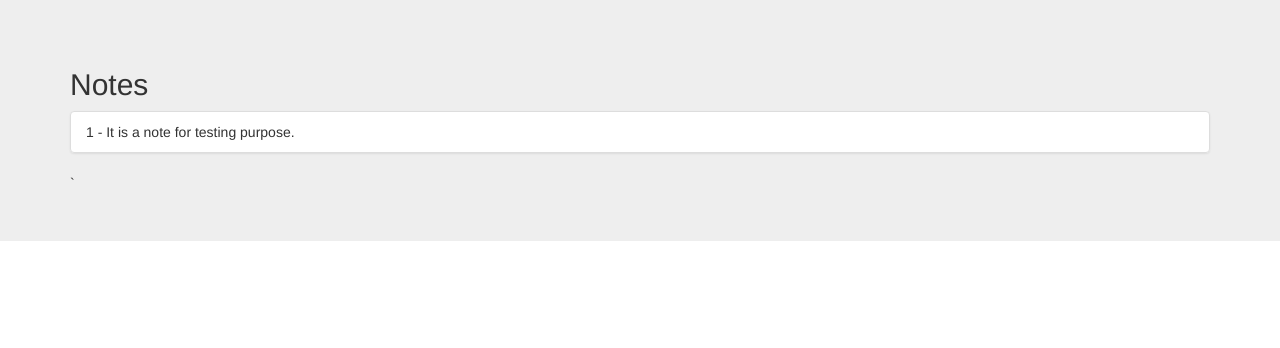
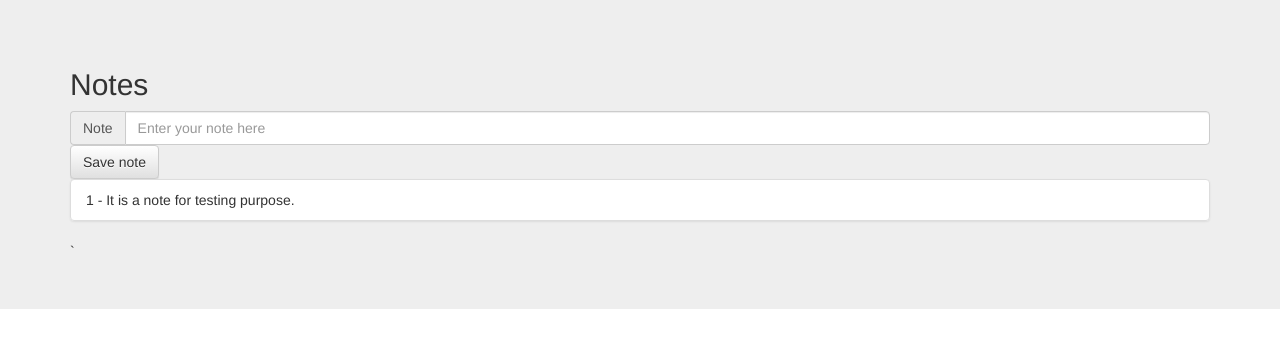
Before and after one commit to dasap89/django_note_app, a Django app: page / in a window 1280 px wide. Shown: the top 348 px of the page. Run offline with Django 3.2, Linux system fonts and the light colour scheme; data comes from the database, SQL or seed files in the repository; some libraries are stand-ins or nearby versions.

Commit message:
t3: tests and form are added

```diff
--- /dev/null
+++ b/note_project/note_app/forms.py
@@ -0,0 +1,13 @@
+from django import forms
+from . models import Note
+
+
+class NoteForm(forms.ModelForm):
+    note_text = forms.CharField(
+        min_length=10,
+
+    )
+
+    class Meta:
+        model = Note
+        fields = ['note_text', ]
--- a/note_project/note_app/models.py
+++ b/note_project/note_app/models.py
@@ -1,4 +1,5 @@
 from django.db import models
+
 
 class Note(models.Model):
     note_text = models.TextField()
--- a/note_project/note_app/templates/base.html
+++ b/note_project/note_app/templates/base.html
@@ -11,7 +11,7 @@
         <meta name="apple-mobile-web-app-capable" content="yes"/>
         <meta name="apple-mobile-web-app-status-bar-style" content="black" />
 
-        <link rel="stylesheet" href="{% static 'css/screen.css' %}" media="screen, projection"/>
+        <script type="text/javascript" src="http://ajax.microsoft.com/ajax/jquery/jquery-1.9.1.min.js"></script>
 
     	<!-- Latest compiled and minified CSS -->
     	<link rel="stylesheet" href="https://maxcdn.bootstrapcdn.com/bootstrap/3.3.7/css/bootstrap.min.css" integrity="sha384-BVYiiSIFeK1dGmJRAkycuHAHRg32OmUcww7on3RYdg4Va+PmSTsz/K68vbdEjh4u" crossorigin="anonymous">
--- a/note_project/note_app/templates/index.html
+++ b/note_project/note_app/templates/index.html
@@ -4,6 +4,16 @@
 
 {% block content %}
     <h2>Notes</h2>
+
+    <form action="{% url 'note_app:index' %}" method="post">
+        {% csrf_token %}
+        <div class="input-group">
+            <span class="input-group-addon">Note</span>
+            <input id="id_note_text" type="text" class="form-control" name="note_text" placeholder="Enter your note here">
+        </div>
+        <button type="submit" class="btn btn-default">Save note</button>
+    </form>
+
     {% if object_list %}
     <ul class="list-group">
         {% for note in object_list %}
--- a/note_project/note_app/templatetags/note_tags.py
+++ b/note_project/note_app/templatetags/note_tags.py
@@ -5,18 +5,19 @@ from copy import copy
 
 register = template.Library()
 
+
 @register.inclusion_tag('one_note.html', takes_context=True)
 def show_one_note(context, note_id):
 
     try:
-    	note = Note.objects.get(pk=note_id)
+        note = Note.objects.get(pk=note_id)
     except:
-    	raise TemplateSyntaxError("'show_one_content' received invalid argument. It should be id of note.")
+        raise TemplateSyntaxError(
+            "'show_one_content' received invalid argument. Note ID is needed."
+        )
 
     context = copy(context)
 
-    context.update({
-	'note': note
-    })
+    context.update({'note': note})
 
     return context
--- a/note_project/note_app/views.py
+++ b/note_project/note_app/views.py
@@ -1,7 +1,39 @@
 from django.views.generic import ListView
 from . models import Note
+from . forms import NoteForm
+from django.views.generic.edit import FormView
+from django.views.generic.edit import FormMixin
+from django.views.generic.edit import ModelFormMixin
+from django.shortcuts import render
 
-class NoteList(ListView):
+
+class NoteList(FormMixin, ListView):
     model = Note
-    context_object_name = 'list_of_notes'
-    template_name = 'index.html'
+    template_name = "index.html"
+    form_class = NoteForm
+
+    def get_queryset(self):
+        queryset = super(NoteList, self).get_queryset()
+        self.form = NoteForm()
+        return queryset
+
+    def get_context_data(self, **kwargs):
+        context = super(NoteList, self).get_context_data(**kwargs)
+        context['form'] = self.form
+        return context
+
+    def post(self, request, *args, **kwargs):
+        self.object = None
+        self.form = self.get_form(self.form_class)
+
+        if self.form.is_valid():
+            self.object = self.form.save()
+
+        else:
+            note_list = Note.objects.all()
+            return render(
+                request,
+                'index.html',
+                {'object_list': note_list, 'form': self.form}
+            )
+        return self.get(request, *args, **kwargs)
```
Also changed, not shown: note_project/note_app/tests/test_forms.py (added, +31 -0 lines), note_project/note_app/tests/test_models.py (+1 -1 lines), note_project/note_app/tests/test_views.py (+31 -1 lines). Lines whose indentation alone changed are shown as unchanged.
